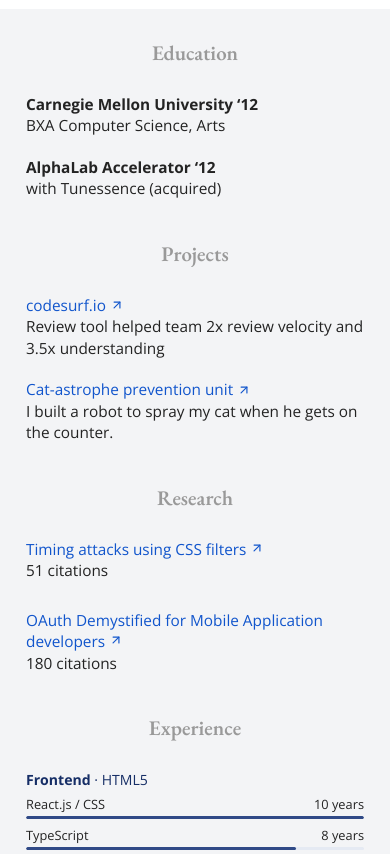
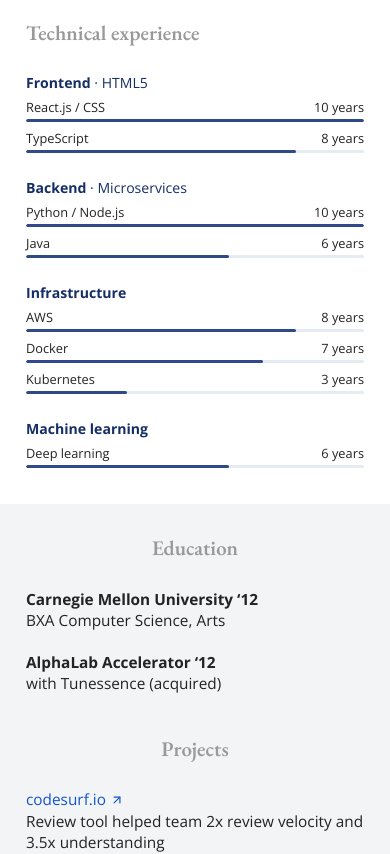
Before and after one commit to robertkotcher/robertkotcher.com, a Next.js app: page / in a window 390 px wide. Shown: the part 2500-3354 px from the top of the page. Built offline with nearby package versions, Linux system fonts and the light colour scheme.

Commit message:
Move skills chart below experience and prevent sidebar overflow

```diff
--- a/app/Resume.tsx
+++ b/app/Resume.tsx
@@ -135,24 +135,6 @@ export default function Resume({ printable = false }: { printable?: boolean }) {
                   >
                     <span><span className="research-title">{publication.title}{!printable && <> <ArrowUpRight aria-hidden="true" size={14} /></>}</span><small>{publication.citations}</small></span>
                   </a>
-                ))}
-              </div>
-            </section>
-            <section className="technology-experience" data-background="engineering" aria-labelledby="technology-experience-title">
-              <h2 id="technology-experience-title">Experience</h2>
-              <div className="technology-experience-groups">
-                {technologyExperience.map(({ category, skills, additional }) => (
-                  <div className="technology-experience-group" key={category}>
-                    <h3>{category}{additional && <span className="technology-group-extra"> · {additional}</span>}</h3>
-                    <ul className="technology-experience-list">
-                      {skills.map(({ technology, years }) => (
-                        <li key={technology}>
-                          <div className="technology-experience-label"><span>{technology}</span><span>{years} years</span></div>
-                          <div className="technology-experience-track" aria-hidden="true"><div style={{ width: `${years / 10 * 100}%` }} /></div>
-                        </li>
-                      ))}
-                    </ul>
-                  </div>
                 ))}
               </div>
             </section>
@@ -296,6 +278,24 @@ export default function Resume({ printable = false }: { printable?: boolean }) {
               <ExperienceTags categories="Python JavaScript FullStackDevelopment" />
 
             </div>
+            <section className="technology-experience" data-background="engineering" aria-labelledby="technology-experience-title">
+              <h2 id="technology-experience-title">Technical experience</h2>
+              <div className="technology-experience-groups">
+                {technologyExperience.map(({ category, skills, additional }) => (
+                  <div className="technology-experience-group" key={category}>
+                    <h3>{category}{additional && <span className="technology-group-extra"> · {additional}</span>}</h3>
+                    <ul className="technology-experience-list">
+                      {skills.map(({ technology, years }) => (
+                        <li key={technology}>
+                          <div className="technology-experience-label"><span>{technology}</span><span>{years} years</span></div>
+                          <div className="technology-experience-track" aria-hidden="true"><div style={{ width: `${years / 10 * 100}%` }} /></div>
+                        </li>
+                      ))}
+                    </ul>
+                  </div>
+                ))}
+              </div>
+            </section>
           </section>
         </div>
         </Content>
--- a/app/globals.css
+++ b/app/globals.css
@@ -396,3 +396,19 @@ a:focus-visible { border-radius: 2px; outline: 3px solid #86a6ef; outline-offset
 
 .experience-tags { flex-wrap: wrap; row-gap: 4px; }
 .experience-tags span { white-space: nowrap; }
+
+/* The skill chart now follows the professional experience. */
+.experience .technology-experience { margin-top: 44px; }
+.technology-experience > h2 { color: #999; font-family: var(--font-garamond), Georgia, serif; font-size: 1.3rem; font-weight: 600; margin: 0 0 24px; }
+.experience .technology-experience-groups { grid-template-columns: repeat(2, minmax(0, 1fr)); gap: 24px 32px; }
+.experience .technology-experience-group { padding-top: 0; border: 0; }
+@media screen and (max-width: 450px) {
+  .experience .technology-experience-groups { grid-template-columns: 1fr; }
+}
+@media print {
+  .experience .technology-experience { margin-top: 30px; margin-left: calc(-46.6276% - 20mm); padding-left: 10mm; break-inside: avoid; }
+  .technology-experience > h2 { font-size: 12pt; margin-bottom: 16px; }
+  .experience .technology-experience-groups { gap: 18px 32px; }
+  .technology-experience-list { gap: 8px; }
+  .technology-experience-label { font-size: 9pt; }
+}
--- a/app/resumePdf.ts
+++ b/app/resumePdf.ts
@@ -1,2 +1,2 @@
 // Updated by npm run export:resume whenever the PDFs change.
-export const resumePdfUrl = "/robert-kotcher-resume.pdf?v=a8bad989f9da";
+export const resumePdfUrl = "/robert-kotcher-resume.pdf?v=1d8137e6d854";
```
Also changed, not shown: 1 other file (tests, documents, lock files or other folders).
